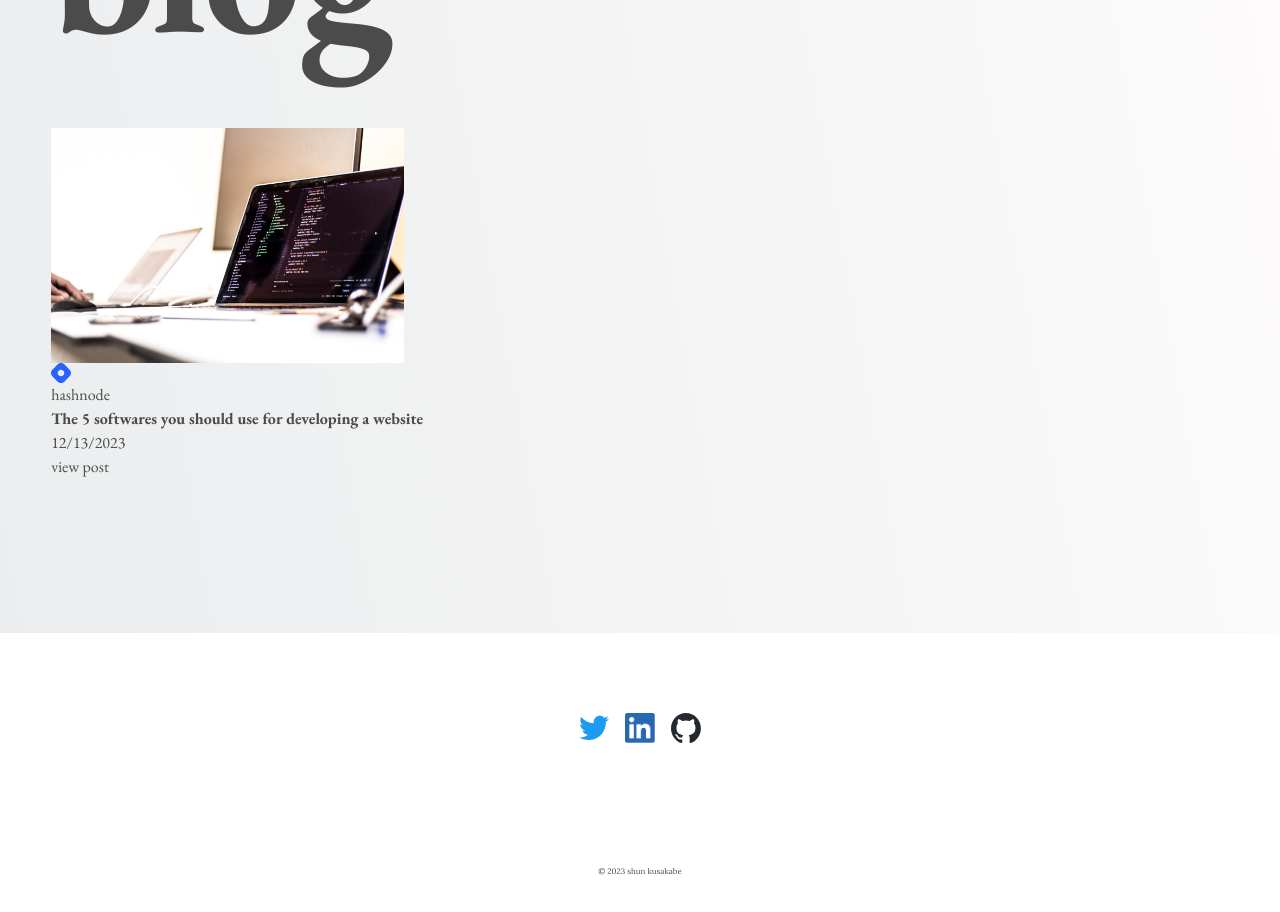
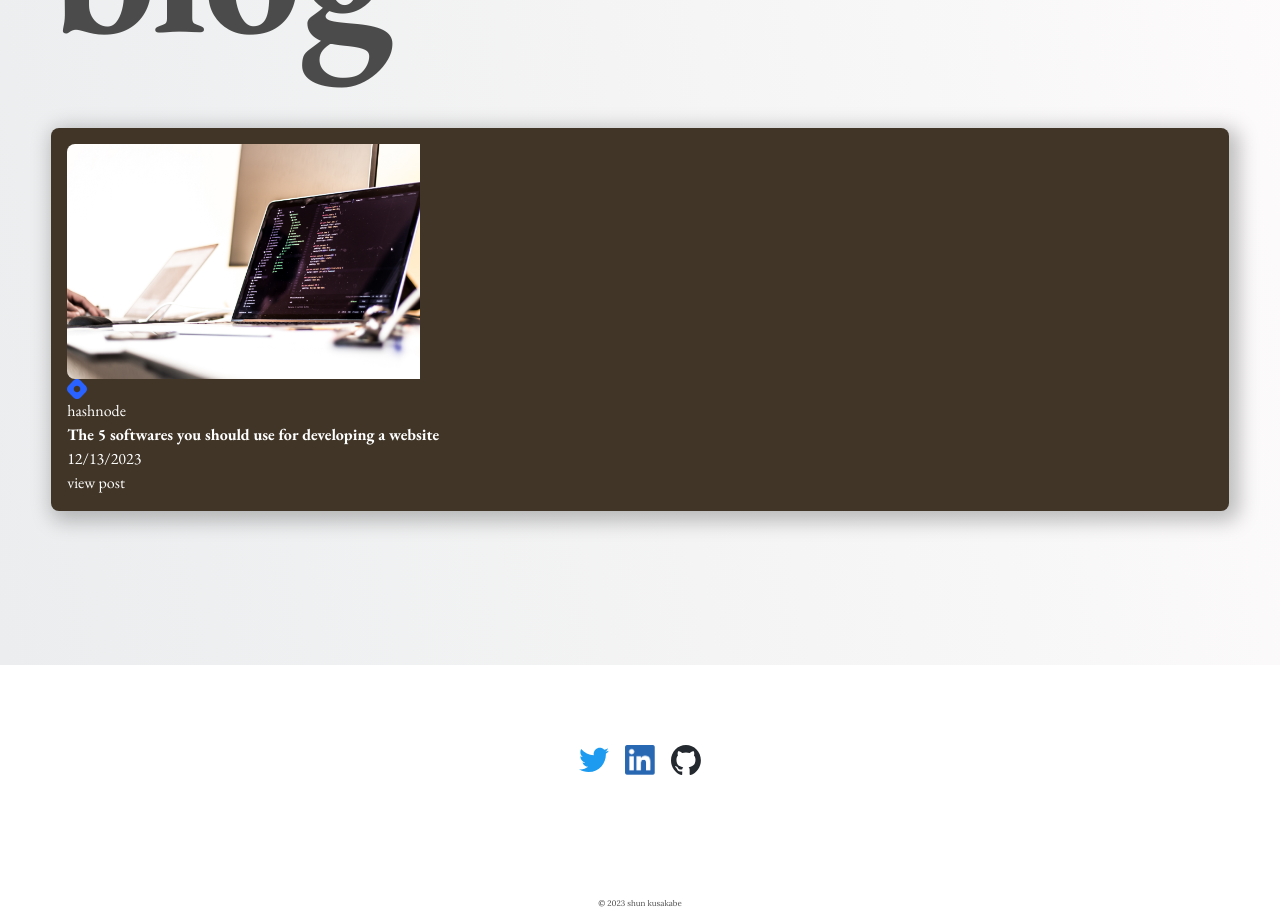
Before and after one commit to shunssv/kusakabe-site, a Next.js app: page / in a window 1280 px wide. Shown: the part 4000-4912 px from the top of the page. Before the commit the page ends 4880 px from the top, so only its background shows below. Built offline with nearby package versions, Linux system fonts and the light colour scheme; no server answers; a web font is replaced by a local one.

Commit message:
:construction: Style blog item - KUS-3

```diff
--- a/src/styles/Home.module.scss
+++ b/src/styles/Home.module.scss
@@ -306,4 +306,17 @@
   .blogList {
     margin-top: 4em;
   }
+
+  .blogItem {
+    border-radius: 8px;
+    background: #403527;
+    box-shadow: 5px 5px 20px 5px rgba(0, 0, 0, 0.25);
+    padding: 1em;
+    color: #ffffff;
+
+    .thumbnail {
+      border-radius: 8px;
+      overflow: hidden;
+    }
+  }
 }
```
